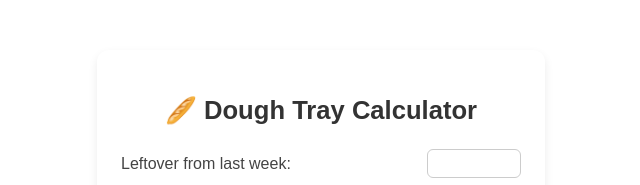
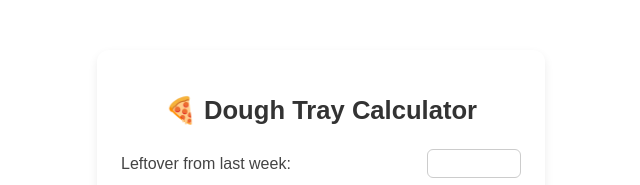
Before and after one commit to RowanKinross/dough_calculator, a React (Vite) app: page / in a window 1280 px wide. Shown: the top 185 px of the page, without its empty margins (319-959 px from the left). Built offline with nearby package versions, Linux system fonts and the light colour scheme; no server answers; the database is empty.

Commit message:
emoji change

```diff
--- a/src/components/doughCalculator.jsx
+++ b/src/components/doughCalculator.jsx
@@ -166,7 +166,7 @@ const getTuesdayMixPlan = (trayCount) => {
 
   return (
     <div className="calculator-container">
-      <h2 className="title">🥖 Dough Tray Calculator</h2>
+      <h2 className="title">🍕 Dough Tray Calculator</h2>
 
       {lastEdit && (
         <p className="last-edit">
```
